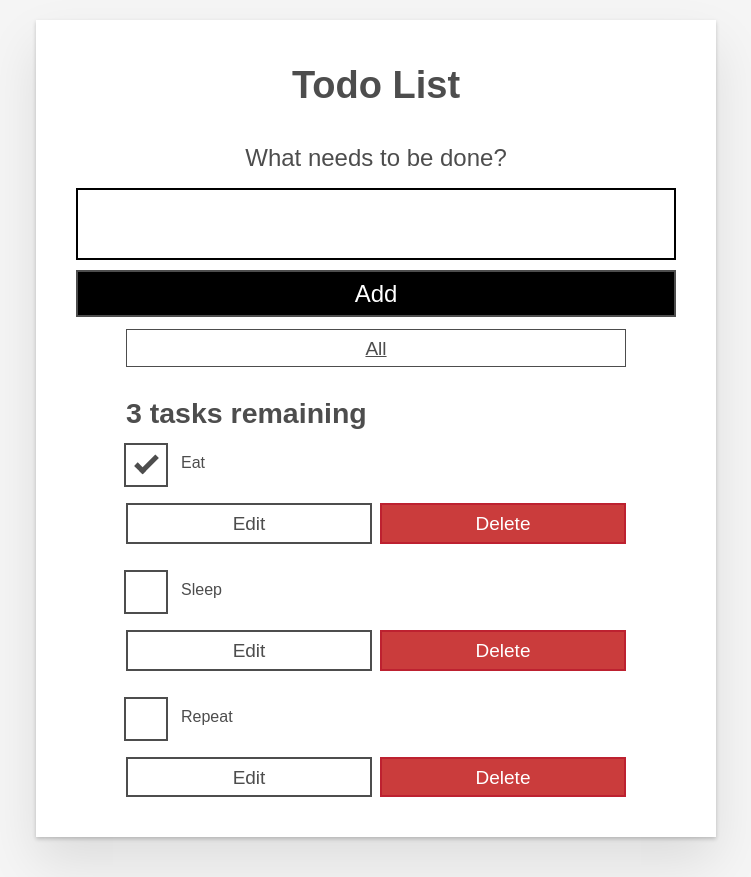
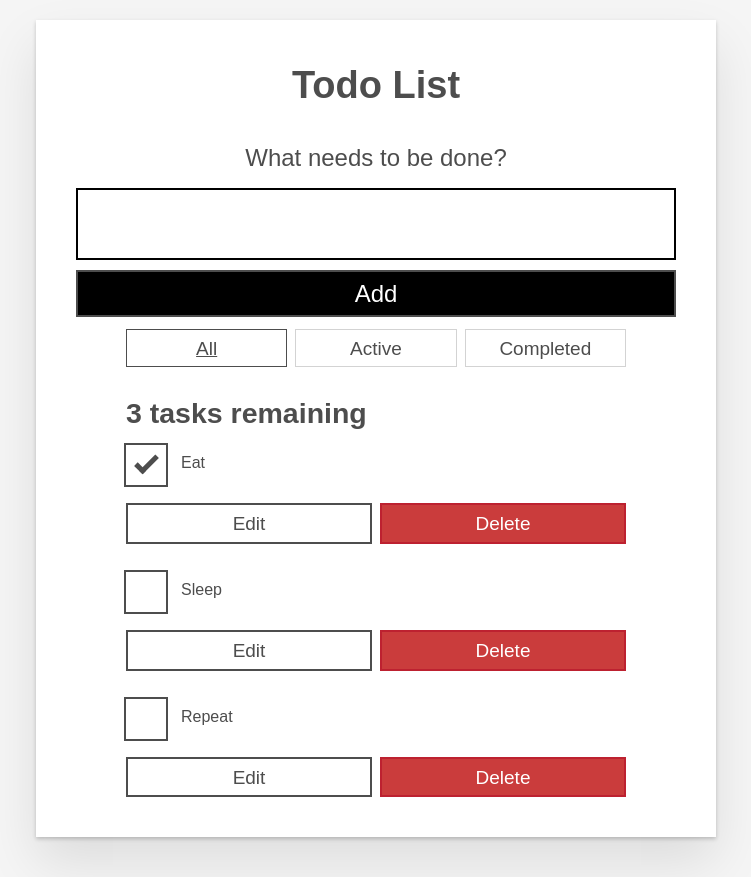
Before and after one commit to lukeprosser/todo-react, a React (Create React App) app: page / in a window 1280 px wide. Shown: the whole page, without its empty margins (264-1015 px from the left). Built offline with nearby package versions, Linux system fonts and the light colour scheme.

Commit message:
filter button functionality

```diff
--- a/src/App.js
+++ b/src/App.js
@@ -1,26 +1,55 @@
+/** @format */
+
 import React, { useState } from 'react';
 import { nanoid } from 'nanoid';
 import Form from './components/Form';
 import FilterButton from './components/FilterButton';
 import Todo from './components/Todo';
 
+const FILTER_MAP = {
+  All: () => true,
+  Active: (task) => !task.completed,
+  Completed: (task) => task.completed,
+};
+
+const FILTER_NAMES = Object.keys(FILTER_MAP);
+
 function App(props) {
-  const [ tasks, setTasks ] = useState(props.tasks);
+  const [tasks, setTasks] = useState(props.tasks);
+  const [filter, setFilter] = useState('All');
   const taskText = tasks.length !== 1 ? 'tasks' : 'task';
   const headingText = `${tasks.length} ${taskText} remaining`;
-  const taskList = tasks.map(task => (
-    <Todo key={task.id} id={task.id} name={task.name} completed={task.completed} toggleTaskCompleted={toggleTaskCompleted} editTask={editTask} deleteTask={deleteTask} />
+  const taskList = tasks
+    .filter(FILTER_MAP[filter])
+    .map((task) => (
+      <Todo
+        key={task.id}
+        id={task.id}
+        name={task.name}
+        completed={task.completed}
+        toggleTaskCompleted={toggleTaskCompleted}
+        editTask={editTask}
+        deleteTask={deleteTask}
+      />
+    ));
+  const filterList = FILTER_NAMES.map((name) => (
+    <FilterButton
+      key={name}
+      name={name}
+      isPressed={name === filter}
+      setFilter={setFilter}
+    />
   ));
 
   function addTask(name) {
     const newTask = { id: `todo-${nanoid()}`, name: name, completed: false };
-    setTasks([ ...tasks, newTask ]);
+    setTasks([...tasks, newTask]);
   }
 
   function toggleTaskCompleted(id) {
-    const updatedTasks = tasks.map(task => {
+    const updatedTasks = tasks.map((task) => {
       if (task.id === id) {
-        return {...task, completed: !task.completed};
+        return { ...task, completed: !task.completed };
       }
       return task;
     });
@@ -28,9 +57,9 @@ function App(props) {
   }
 
   function editTask(id, newName) {
-    const editedTasks = tasks.map(task => {
+    const editedTasks = tasks.map((task) => {
       if (task.id === id) {
-        return { ...task, name: newName }
+        return { ...task, name: newName };
       }
       return task;
     });
@@ -38,24 +67,20 @@ function App(props) {
   }
 
   function deleteTask(id) {
-    const remainingTasks = tasks.filter(task => task.id !== id);
+    const remainingTasks = tasks.filter((task) => task.id !== id);
     setTasks(remainingTasks);
   }
 
   return (
-    <div className="todoapp stack-large">
+    <div className='todoapp stack-large'>
       <h1>Todo List</h1>
       <Form addTask={addTask} />
-      <div className="filters btn-group stack-exception">
-        <FilterButton />
-      </div>
-      <h2 id="list-heading">
-        {headingText}
-      </h2>
+      <div className='filters btn-group stack-exception'>{filterList}</div>
+      <h2 id='list-heading'>{headingText}</h2>
       <ul
-        role="list"
-        className="todo-list stack-large stack-exception"
-        aria-labelledby="list-heading"
+        role='list'
+        className='todo-list stack-large stack-exception'
+        aria-labelledby='list-heading'
       >
         {taskList}
       </ul>
--- a/src/components/FilterButton.js
+++ b/src/components/FilterButton.js
@@ -1,11 +1,18 @@
+/** @format */
+
 import React from 'react';
 
-export default function FilterButton() {
+export default function FilterButton({ name, isPressed, setFilter }) {
   return (
-    <button type="button" className="btn toggle-btn" aria-pressed="true">
-      <span className="visually-hidden">Show </span>
-      <span>all</span>
-      <span className="visually-hidden"> tasks</span>
+    <button
+      type='button'
+      className='btn toggle-btn'
+      aria-pressed={isPressed}
+      onClick={() => setFilter(name)}
+    >
+      <span className='visually-hidden'>Show </span>
+      <span>{name}</span>
+      <span className='visually-hidden'> tasks</span>
     </button>
   );
 }
```
Also changed, not shown: src/components/Form.js (+11 -9 lines), src/components/Todo.js (+36 -27 lines).
